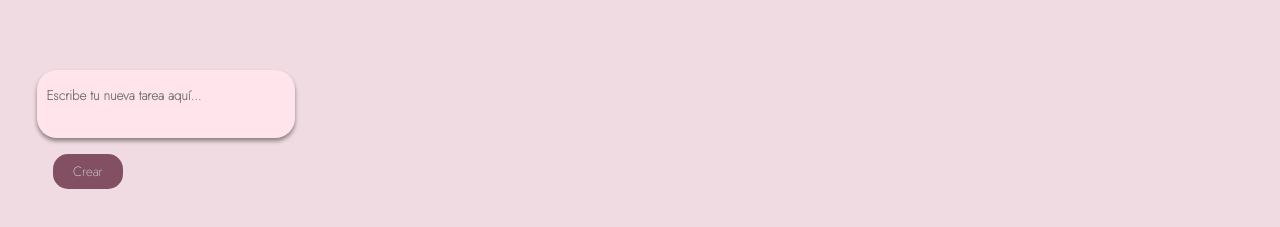
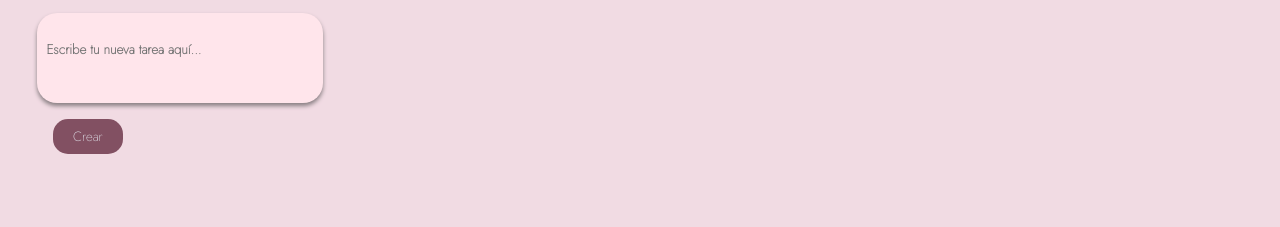
Before and after one commit to abejitallorona/labo-13, a plain HTML site: page index.html in a window 1280 px wide. Shown: the part 45-272 px from the top of the page. Drawn offline with Linux system fonts and the light colour scheme.

Commit message:
correccion

```diff
--- a/js/utils.js
+++ b/js/utils.js
@@ -0,0 +1,10 @@
+export class Tarea {
+    description = "";
+    status = "";
+
+    constructor(description, status) {
+        this.description = description;
+        this.status = status;
+    }
+
+}
--- a/styles.css
+++ b/styles.css
@@ -24,7 +24,8 @@ body {
     display: flex;
     flex-direction: column;
     align-items: center;
-    justify-content: center;
+    /* justify-content: center; */
+    padding-top: 1rem;
 
 
 }
@@ -32,8 +33,8 @@ body {
 .task__input {
     border: none;
     background-color: rgb(255, 229, 235);
-    height: 50%;
-    width: 90%;
+    height: 70%;
+    width: 100%;
     border-radius: 20px;
     box-shadow: 0px 3px 4px #897f83;
     padding-left: .6rem;
```
